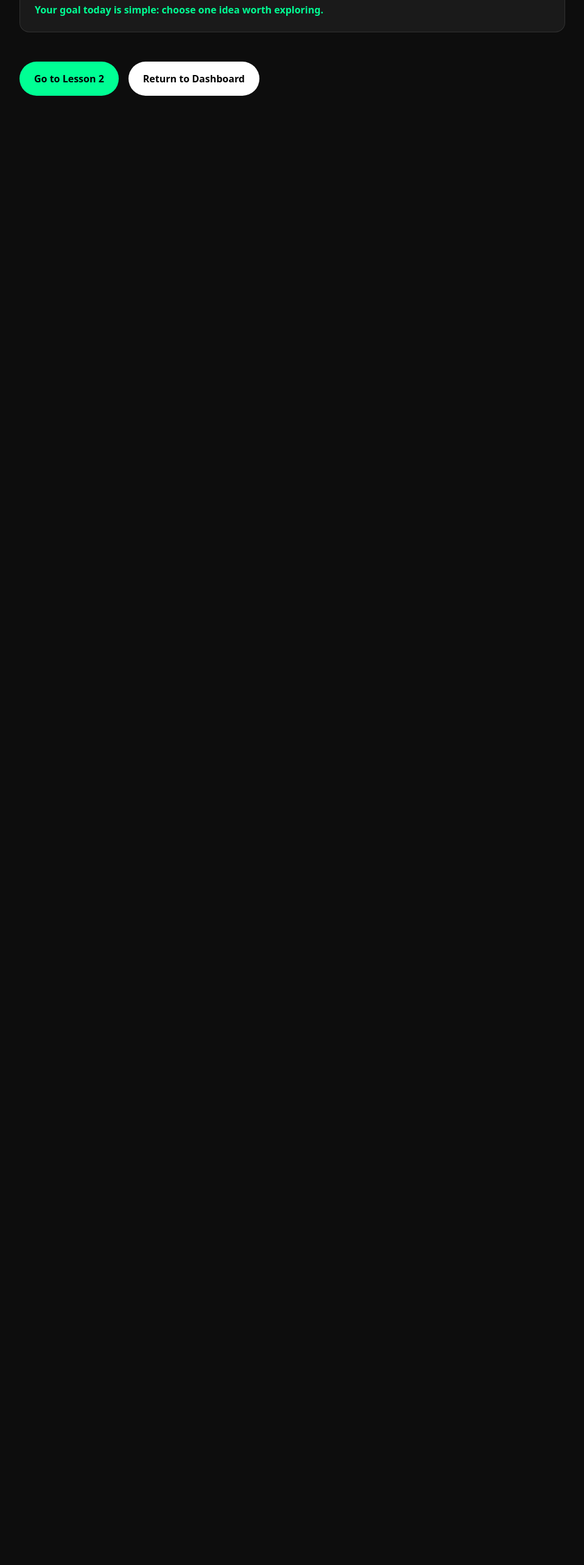
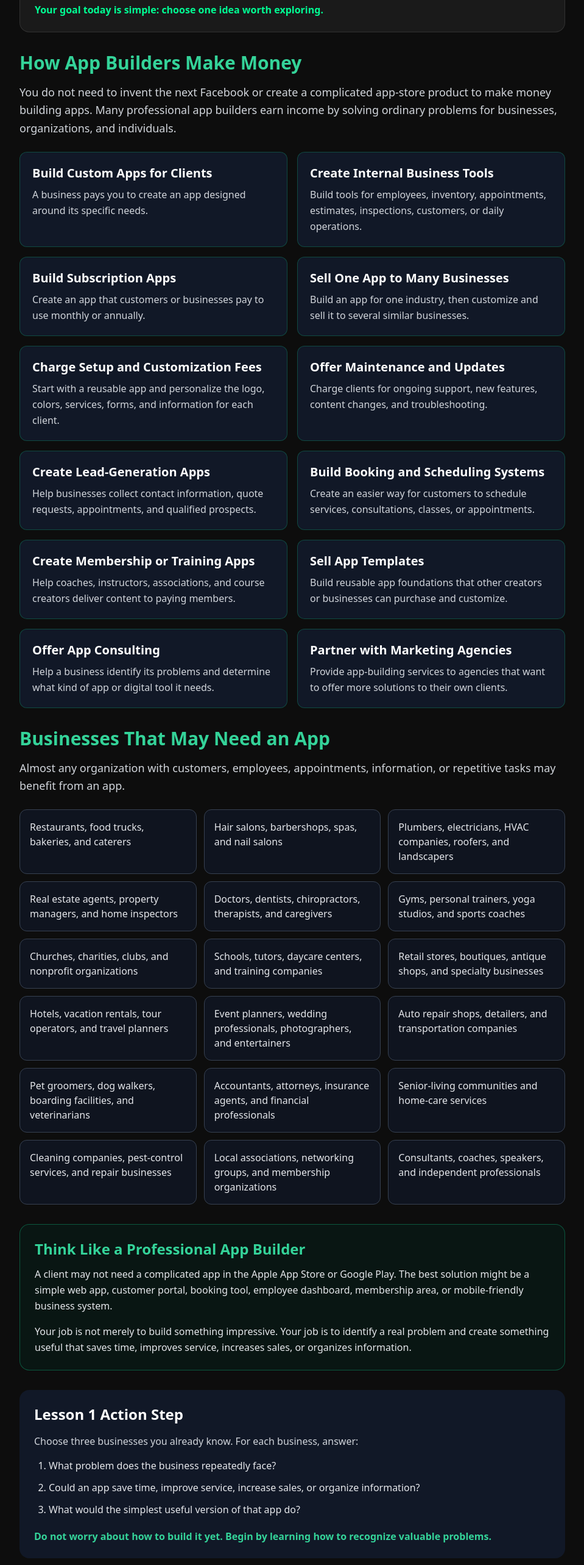
Before and after one commit to myapptly/apptly-website, a Next.js app: page /lesson-1 in a window 1280 px wide. Shown: the part 1020-3586 px from the top of the page at 61% size, without its empty margins (160-1119 px from the left). Before the commit the page ends 1217 px from the top, so only its background shows below. Built offline with nearby package versions, Linux system fonts and the light colour scheme.

Commit message:
Update lesson 1

```diff
--- a/app/lesson-1/page.tsx
+++ b/app/lesson-1/page.tsx
@@ -55,6 +55,164 @@ export default function LessonOne() {
           </p>
         </div>
 
+        <section className="mt-12">
+  <h2 className="text-3xl font-bold text-emerald-400 mb-4">
+    How App Builders Make Money
+  </h2>
+
+  <p className="text-lg text-gray-300 leading-relaxed mb-6">
+    You do not need to invent the next Facebook or create a complicated
+    app-store product to make money building apps. Many professional app
+    builders earn income by solving ordinary problems for businesses,
+    organizations, and individuals.
+  </p>
+
+  <div className="grid gap-4 md:grid-cols-2">
+    {[
+      [
+        "Build Custom Apps for Clients",
+        "A business pays you to create an app designed around its specific needs.",
+      ],
+      [
+        "Create Internal Business Tools",
+        "Build tools for employees, inventory, appointments, estimates, inspections, customers, or daily operations.",
+      ],
+      [
+        "Build Subscription Apps",
+        "Create an app that customers or businesses pay to use monthly or annually.",
+      ],
+      [
+        "Sell One App to Many Businesses",
+        "Build an app for one industry, then customize and sell it to several similar businesses.",
+      ],
+      [
+        "Charge Setup and Customization Fees",
+        "Start with a reusable app and personalize the logo, colors, services, forms, and information for each client.",
+      ],
+      [
+        "Offer Maintenance and Updates",
+        "Charge clients for ongoing support, new features, content changes, and troubleshooting.",
+      ],
+      [
+        "Create Lead-Generation Apps",
+        "Help businesses collect contact information, quote requests, appointments, and qualified prospects.",
+      ],
+      [
+        "Build Booking and Scheduling Systems",
+        "Create an easier way for customers to schedule services, consultations, classes, or appointments.",
+      ],
+      [
+        "Create Membership or Training Apps",
+        "Help coaches, instructors, associations, and course creators deliver content to paying members.",
+      ],
+      [
+        "Sell App Templates",
+        "Build reusable app foundations that other creators or businesses can purchase and customize.",
+      ],
+      [
+        "Offer App Consulting",
+        "Help a business identify its problems and determine what kind of app or digital tool it needs.",
+      ],
+      [
+        "Partner with Marketing Agencies",
+        "Provide app-building services to agencies that want to offer more solutions to their own clients.",
+      ],
+    ].map(([title, description]) => (
+      <div
+        key={title}
+        className="rounded-xl border border-emerald-500/30 bg-gray-900 p-5"
+      >
+        <h3 className="text-xl font-semibold text-white mb-2">{title}</h3>
+        <p className="text-gray-300 leading-relaxed">{description}</p>
+      </div>
+    ))}
+  </div>
+</section>
+
+<section className="mt-12">
+  <h2 className="text-3xl font-bold text-emerald-400 mb-4">
+    Businesses That May Need an App
+  </h2>
+
+  <p className="text-lg text-gray-300 leading-relaxed mb-6">
+    Almost any organization with customers, employees, appointments,
+    information, or repetitive tasks may benefit from an app.
+  </p>
+
+  <div className="grid gap-3 sm:grid-cols-2 lg:grid-cols-3">
+    {[
+      "Restaurants, food trucks, bakeries, and caterers",
+      "Hair salons, barbershops, spas, and nail salons",
+      "Plumbers, electricians, HVAC companies, roofers, and landscapers",
+      "Real estate agents, property managers, and home inspectors",
+      "Doctors, dentists, chiropractors, therapists, and caregivers",
+      "Gyms, personal trainers, yoga studios, and sports coaches",
+      "Churches, charities, clubs, and nonprofit organizations",
+      "Schools, tutors, daycare centers, and training companies",
+      "Retail stores, boutiques, antique shops, and specialty businesses",
+      "Hotels, vacation rentals, tour operators, and travel planners",
+      "Event planners, wedding professionals, photographers, and entertainers",
+      "Auto repair shops, detailers, and transportation companies",
+      "Pet groomers, dog walkers, boarding facilities, and veterinarians",
+      "Accountants, attorneys, insurance agents, and financial professionals",
+      "Senior-living communities and home-care services",
+      "Cleaning companies, pest-control services, and repair businesses",
+      "Local associations, networking groups, and membership organizations",
+      "Consultants, coaches, speakers, and independent professionals",
+    ].map((business) => (
+      <div
+        key={business}
+        className="rounded-lg border border-gray-700 bg-gray-900/70 p-4 text-gray-200"
+      >
+        {business}
+      </div>
+    ))}
+  </div>
+</section>
+
+<section className="mt-12 rounded-2xl border border-emerald-500/40 bg-emerald-950/30 p-6">
+  <h2 className="text-2xl font-bold text-emerald-400 mb-3">
+    Think Like a Professional App Builder
+  </h2>
+
+  <p className="text-gray-200 leading-relaxed">
+    A client may not need a complicated app in the Apple App Store or Google
+    Play. The best solution might be a simple web app, customer portal,
+    booking tool, employee dashboard, membership area, or mobile-friendly
+    business system.
+  </p>
+
+  <p className="text-gray-200 leading-relaxed mt-4">
+    Your job is not merely to build something impressive. Your job is to
+    identify a real problem and create something useful that saves time,
+    improves service, increases sales, or organizes information.
+  </p>
+</section>
+
+<section className="mt-12 rounded-2xl bg-gray-900 p-6">
+  <h2 className="text-2xl font-bold text-white mb-4">
+    Lesson 1 Action Step
+  </h2>
+
+  <p className="text-gray-300 mb-4">
+    Choose three businesses you already know. For each business, answer:
+  </p>
+
+  <ol className="list-decimal space-y-3 pl-6 text-gray-200">
+    <li>What problem does the business repeatedly face?</li>
+    <li>
+      Could an app save time, improve service, increase sales, or organize
+      information?
+    </li>
+    <li>What would the simplest useful version of that app do?</li>
+  </ol>
+
+  <p className="mt-5 font-semibold text-emerald-400">
+    Do not worry about how to build it yet. Begin by learning how to recognize
+    valuable problems.
+  </p>
+</section>
+
         <div className="flex flex-col sm:flex-row gap-4 pt-4">
           <a
             href="/lesson-2"
```
